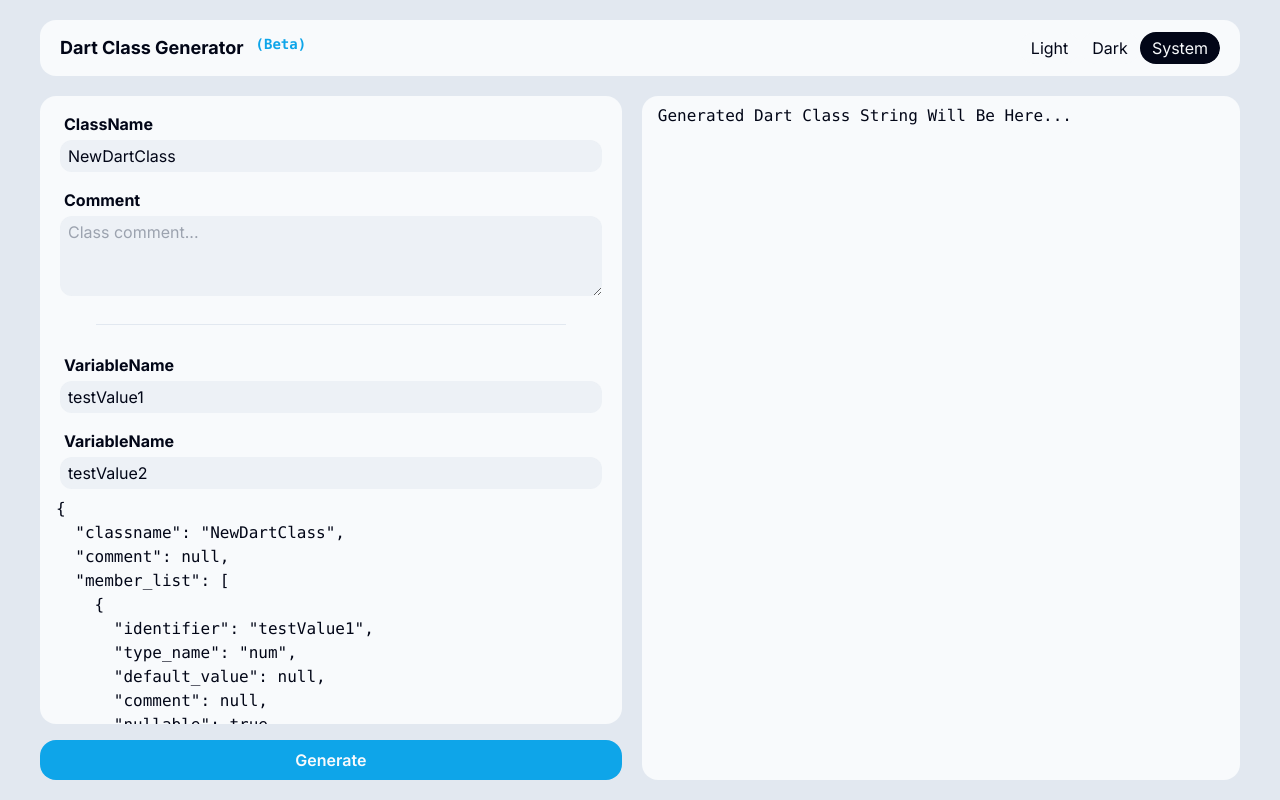
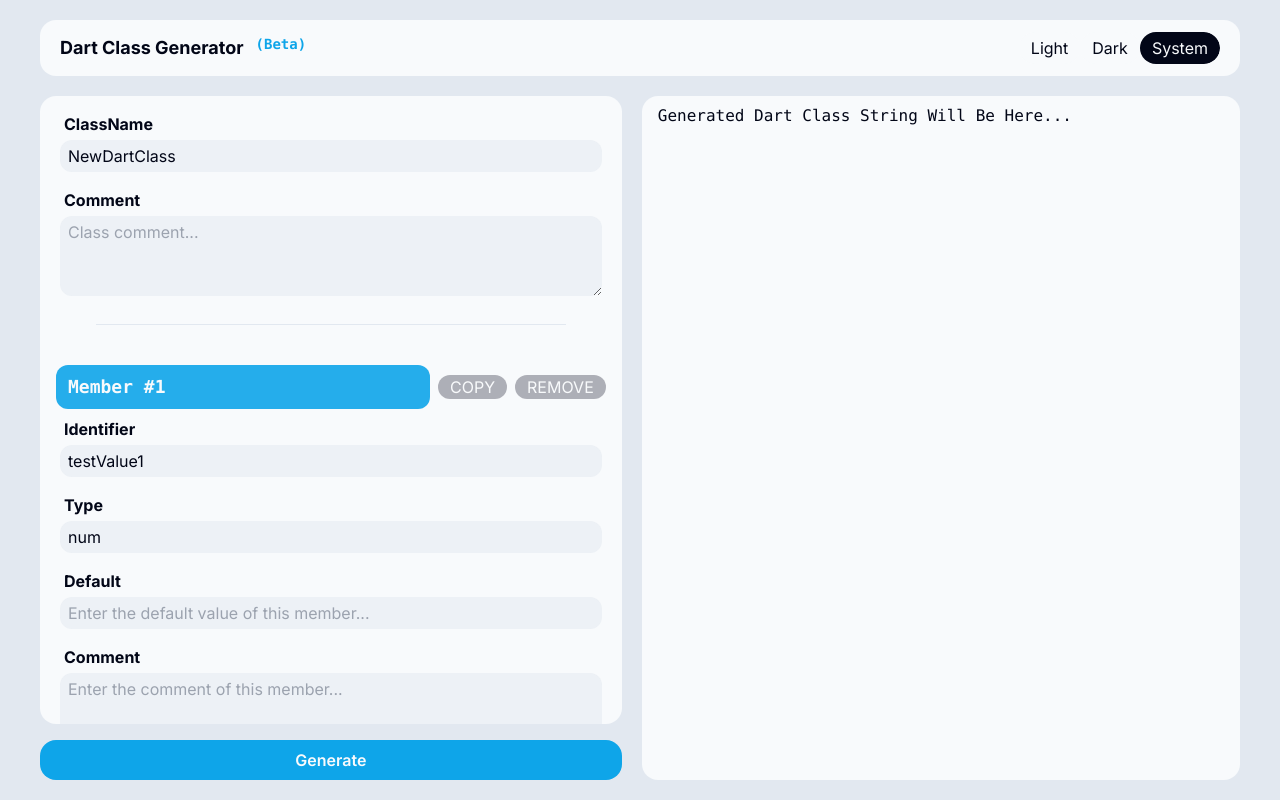
Before and after one commit to nfnfgo/dart_class_generator_frontend, a Next.js app: page / in a window 1280 px wide. Built offline with nearby package versions, Linux system fonts and the light colour scheme.

Commit message:
Update: Add Boolean Selector

```diff
--- a/src/app/(home)/setting_board.tsx
+++ b/src/app/(home)/setting_board.tsx
@@ -2,6 +2,7 @@
 
 // Components
 import { Container } from '@/components/container';
+import { BooleanSelector } from '@/components/boolean_selector'
 
 // Tools
 import { classNames } from '@/tools/css_tools';
@@ -28,7 +29,7 @@ export function SettingBoard() {
                 <ClassInfoSettingCard />
                 <hr className={classNames(
                     'border-bgcolor dark:border-bgcolor-dark',
-                    'my-5 mx-10'
+                    'mt-5 mx-10'
                 )}></hr>
                 <MemberInfoSettingCard />
                 <TestComponent />
@@ -56,8 +57,9 @@ function ClassInfoSettingCard() {
                 title='ClassName'
                 defaultValue={classInfo.classname}
                 placeholder='Enter your classname here...'
-                onChange={function (newValue: string) {
-                    classInfo.classname = newValue;
+                nullIfEmpty={false}
+                onChange={function (newValue: string | null) {
+                    classInfo.classname = newValue ?? '';
                     updateVer();
                 }}
                 isSingleLine={true}
@@ -67,7 +69,8 @@ function ClassInfoSettingCard() {
                 title='Comment'
                 defaultValue={classInfo.comment ?? undefined}
                 placeholder='Class comment...'
-                onChange={function (newValue: string) {
+                nullIfEmpty={true}
+                onChange={function (newValue: string | null) {
                     classInfo.comment = newValue;
                     updateVer();
                 }}
@@ -86,14 +89,15 @@ function MemberInfoSettingCard() {
 
     return (<>
         <div>
-            {member_list.map(function (memberInfo: MemberInfo) {
+            {member_list.map(function (memberInfo: MemberInfo, index: number) {
                 return (<>
                     <div className={classNames(
                         'flex flex-auto min-w-0 w-full'
                     )}>
                         <MemberInfoSettingTile
                             memberInfo={memberInfo}
-                            key={memberInfo.identifier}
+                            key={index}
+                            index={index}
                         />
                     </div>
                 </>);
@@ -102,20 +106,130 @@ function MemberInfoSettingCard() {
     </>);
 }
 
-function MemberInfoSettingTile({ memberInfo, key }: {
+function MemberInfoSettingTile({ memberInfo, key, index }: {
     memberInfo: MemberInfo,
-    key: any
+    key: any,
+    index: number
 }) {
+    const classInfo: ClassInfo = useGenInfoStore((state) => ((state as useGenInfoStoreConfig).info));
+    const curVer: number = useGenInfoStore((state) => ((state as useGenInfoStoreConfig).curVer));
+    const updateVer = useGenInfoStore((state) => ((state as useGenInfoStoreConfig).updateVer));
+    const updateInfoByCallBack = useGenInfoStore((state) => ((state as useGenInfoStoreConfig).updateInfoByCallBack));
+
+    /**
+     * Change the memberinfo and sync to state
+     *
+     * Prarms:
+     * - `callback` A function that receives a member info and do some
+     * change directly in the received object
+     */
+    function updateMemberInfo(
+        callback: (memberInfo: MemberInfo) => (void),
+    ) {
+        let curMemberInfo: MemberInfo = classInfo.member_list[index];
+        callback(curMemberInfo);
+        updateVer();
+    }
+
     return (<>
         <div className={classNames(
-            'flex flex-auto w-full min-w-0',
+            'flex flex-col flex-auto w-full min-w-0',
         )}>
+            {/* Tag and buttons */}
+            <div className={classNames(
+                'flex flex-row w-full h-auto min-h-0',
+                'items-center',
+                'gap-x-2 mt-5',
+            )}>
+                <div className={classNames(
+                    'flex flex-auto w-full',
+                    'rounded-xl',
+                    'bg-primary/[.9] text-white',
+                    'items-center text-center',
+                    'px-3 py-2',
+                    'mt-5',
+                    'font-mono font-bold text-lg',
+                )}>
+                    Member #{index + 1}
+                </div>
+                <button>
+                    <div className={classNames(
+                        'min-w-[2rem] max-w-max',
+                        'rounded-xl',
+                        'bg-black/[.3] hover:bg-primary text-white',
+                        'transition-colors',
+                        'items-center text-center',
+                        'px-3',
+                        'mt-5'
+                    )}>
+                        COPY
+                    </div>
+                </button>
+                <button>
+                    <div className={classNames(
+                        'min-w-[2rem] max-w-max',
+                        'rounded-xl',
+                        'bg-black/[.3] hover:bg-red text-white',
+                        'transition-colors',
+                        'items-center text-center',
+                        'px-3',
+                        'mt-5'
+                    )}>
+                        REMOVE
+                    </div>
+                </button>
+            </div>
+            {/* Input Part */}
             <InputTile
-                title='VariableName'
+                title='Identifier'
                 defaultValue={memberInfo.identifier}
                 placeholder='Enter the variable name of this member...'
                 isSingleLine={true}
+                nullIfEmpty={false}
+                onChange={(newValue: string | null) => {
+                    updateMemberInfo(function (memberInfo: MemberInfo) {
+                        memberInfo.identifier = newValue ?? '';
+                    });
+                }}
             />
+            <InputTile
+                title='Type'
+                defaultValue={memberInfo.type_name}
+                placeholder='Enter the type of this member...'
+                isSingleLine={true}
+                nullIfEmpty={false}
+                onChange={(newValue: string | null) => {
+                    updateMemberInfo(function (memberInfo: MemberInfo) {
+                        memberInfo.type_name = newValue ?? '';
+                    });
+                }}
+            />
+            <InputTile
+                title='Default'
+                defaultValue={memberInfo.default_value ?? undefined}
+                placeholder='Enter the default value of this member...'
+                isSingleLine={true}
+                nullIfEmpty={true}
+                onChange={(newValue: string | null) => {
+                    updateMemberInfo(function (memberInfo: MemberInfo) {
+                        memberInfo.default_value = newValue;
+                    });
+                }}
+            />
+            <InputTile
+                title='Comment'
+                defaultValue={memberInfo.comment ?? undefined}
+                placeholder='Enter the comment of this member...'
+                isSingleLine={false}
+                resizable={true}
+                nullIfEmpty={true}
+                onChange={(newValue: string | null) => {
+                    updateMemberInfo(function (memberInfo: MemberInfo) {
+                        memberInfo.comment = newValue;
+                    });
+                }}
+            />
+            <BooleanSelector></BooleanSelector>
         </div>
     </>);
 }
@@ -146,6 +260,7 @@ function InputTile({ title,
     onChange,
     resizable,
     isSingleLine,
+    nullIfEmpty,
 }: InputTileConfig) {
     // Set default value
     if (resizable === undefined) {
@@ -158,6 +273,9 @@ function InputTile({ title,
     // resizable
     if (isSingleLine === true) {
         resizable = false;
+    }
+    if (nullIfEmpty === undefined) {
+        nullIfEmpty = true;
     }
     return (<>
         <div className={classNames(
@@ -183,7 +301,13 @@ function InputTile({ title,
                 )}
                 defaultValue={defaultValue}
                 onChange={function (event) {
-                    if (onChange !== undefined) {
+                    if (onChange === undefined) {
+                        return;
+                    }
+                    if ((nullIfEmpty === true) && (event.target.value === '')) {
+                        onChange(null);
+                    }
+                    else {
                         onChange(event.target.value);
                     }
                 }}
@@ -205,7 +329,7 @@ interface InputTileConfig {
     defaultValue?: string;
 
     /**Callback function when value changed in this InputTile */
-    onChange?: (newValue: string) => (void);
+    onChange?: (newValue: string | null) => (void);
 
     /**If input area resizeable */
     resizable?: boolean;
@@ -216,4 +340,10 @@ interface InputTileConfig {
      * set to none even if `resizable` is `true`
     */
     isSingleLine?: boolean;
+
+    /**
+     * If the value should be considerea as `null` when there is an
+     * empty string ("")
+    */
+    nullIfEmpty?: boolean;
 };
--- /dev/null
+++ b/src/components/boolean_selector.tsx
@@ -0,0 +1,165 @@
+'use client';
+
+// Fundamentals
+import { classNames } from '@/tools/css_tools';
+import { useState } from 'react';
+
+// Components
+import { Container } from '@/components/container';
+
+
+/**
+ * Simple component that let user choose if the
+ * value is true or false, can has default value
+ * and undifined value
+ */
+export function BooleanSelector({
+    defaultValue,
+    onChange,
+}: BooleanSelectorConfig) {
+
+    // state to store user choice, created from default value
+    const [curChoice, setCurChoice]: [boolean | undefined, Function] = useState(defaultValue);
+
+    /**
+     * Callback function used to handle all the click callback from child button
+     */
+    function onButtonClick(value?: boolean) {
+        // Call the received callback function if possible
+        if (onChange !== undefined) {
+            onChange(value);
+        }
+        // Change the state
+        setCurChoice(value);
+    }
+
+    return (
+        <>
+            <div className={classNames(
+                'flex flex-auto flex-row min-w-0',
+                'gap-x-1',
+            )}>
+                <BooleanSelectorButton
+                    title='Default'
+                    value={undefined}
+                    curValue={curChoice}
+                    onClick={onButtonClick}
+                />
+                <BooleanSelectorButton
+                    title='True'
+                    value={true}
+                    curValue={curChoice}
+                    onClick={onButtonClick}
+                />
+                <BooleanSelectorButton
+                    title='False'
+                    value={false}
+                    curValue={curChoice}
+                    onClick={onButtonClick}
+                />
+            </div>
+        </>
+    );
+}
+
+interface BooleanSelectorConfig {
+    /**
+     * Default value of this boolean selector, could be undefined
+     */
+    defaultValue?: boolean;
+
+    /**
+     * Callback function when value of this selector changed, this
+     * callback function should receive a value which can be `boolean` or
+     * `undefined`, and return `any`
+     */
+    onChange?: (value: boolean | undefined) => (any);
+}
+
+
+/**The button in the Boolean Selector */
+function BooleanSelectorButton({
+    title,
+    value,
+    curValue,
+    onClick,
+}: BooleanSelectorButtonConfig) {
+    // if title is undefined
+    if (title === undefined) {
+        title = JSON.stringify(value);
+    }
+    return (
+        <>
+            <button className={classNames(
+            )}
+                onClick={function () {
+                    if (onClick !== undefined) {
+                        onClick(value);
+                    }
+                }}>
+                <Container
+                    transparent={true}
+                    hoverColor={true}
+                    className={classNames(
+                        (() => {
+                            if (value === curValue) {
+                                return classNames(
+                                    'bg-black text-white',
+                                    'dark:bg-white dark:text-black',
+                                    'font-semibold',
+                                    'shadow-lg');
+                            }
+                            else {
+                                return 'bg-bgcolor/[.5] dark:bg-bgcolor-dark/[.5]';
+                            }
+                        })(),
+                        'transition',
+                    )}>
+                    <div className={classNames(
+                        'mx-2 my-1',
+                        (() => {
+                            if (value === curValue) {
+                                return 'text-white dark:text-black';
+                            }
+                            else {
+                                return '';
+                            }
+                        })(),
+                    )}>
+                        {title}
+                    </div>
+                </Container>
+            </button >
+        </>
+    );
+}
+
+interface BooleanSelectorButtonConfig {
+    /**
+     * The title of this button, will be showed as button text
+     *
+     * If undefined, title will be autoset to JSON.stringify(value)
+     */
+    title?: string;
+
+    /**
+     * Value which will be used as return value when onClick triggered
+     * and calling the callback function
+     */
+    value?: boolean;
+
+    /**
+     * Current value of the parent selector of this button, used to
+     * check if this button is selected and changed the CSS style based on
+     * the current select situation
+     *
+     * Notice:
+     * - In usual, this value should be a state of the parent component
+     */
+    curValue?: boolean;
+
+    /**
+     * Callback function when this button has been clicked
+     */
+    onClick?: (value: boolean | undefined) => (any);
+}
--- a/tailwind.config.js
+++ b/tailwind.config.js
@@ -22,6 +22,7 @@ module.exports = {
       'bgcolor': '#e2e8f0',
       'bgcolor-dark': '#020617',
       'white': '#f8fafc',
+      'red': '#dc2626',
       'black': '#020617',
     },
   },
```
